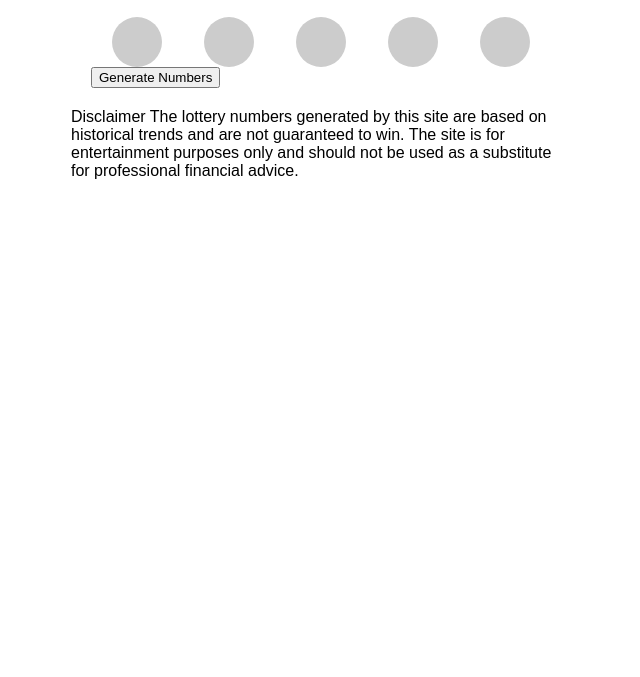
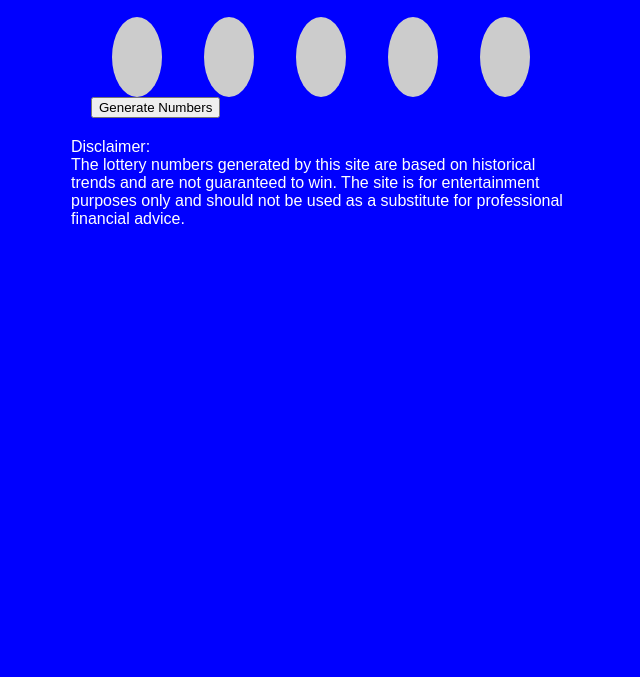
Before and after one commit to crankyshorts/lottery, a plain HTML site: page index.html in a window 1280 px wide. Shown: the part 123-800 px from the top of the page, without its empty margins (319-959 px from the left). Drawn offline with Linux system fonts and the light colour scheme.

Commit message:
Update index.html

```diff
--- a/index.html
+++ b/index.html
@@ -7,6 +7,7 @@ body {
   font-family: sans-serif;
   margin: 0;
   padding: 0;
+  background-color: blue;
 }
 
 .container {
@@ -36,8 +37,10 @@ body {
   border-radius: 50%;
   background-color: #ccc;
   text-align: center;
-  font-size: 20px;
+  font-size: 25px;
   color: black;
+  padding-top: 30px;
+  font-weight: bold;
 }
 
 .button {
@@ -46,6 +49,10 @@ body {
   padding: 10px 20px;
   border-radius: 5px;
   cursor: pointer;
+  align-self: auto;
+}
+#disclamer{
+    color: white;
 }
 </style>
 </head>
@@ -64,9 +71,7 @@ body {
     </div>
     <button onclick="generateNumbers()">Generate Numbers</button>
   </div>
-  <div>Disclaimer
-
-    The lottery numbers generated by this site are based on historical trends and are not guaranteed to win. The site is for entertainment purposes only and should not be used as a substitute for professional financial advice.</div>
+  <div id="disclamer">Disclaimer:<br> The lottery numbers generated by this site are based on historical trends and are not guaranteed to win. The site is for entertainment purposes only and should not be used as a substitute for professional financial advice.</div>
 </div>
 <script>
 function generateNumbers() {
```
